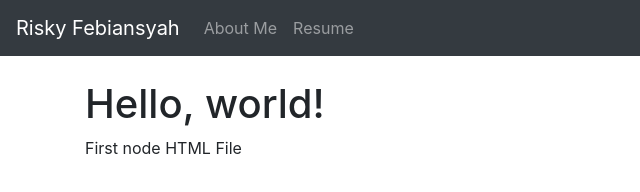
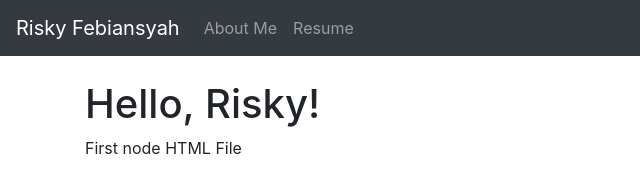
Before and after one commit to kodakon/Intro-to-Node, a plain HTML site: page index.html in a window 1280 px wide. Shown: the full height of the page, 0-640 px from the left. Drawn offline with nearby package versions, Linux system fonts and the light colour scheme.

Commit message:
Tweaked index.html

```diff
--- a/index.html
+++ b/index.html
@@ -8,7 +8,7 @@
     <!-- Bootstrap CSS -->
     <link rel="stylesheet" href="https://stackpath.bootstrapcdn.com/bootstrap/4.5.2/css/bootstrap.min.css" integrity="sha384-JcKb8q3iqJ61gNV9KGb8thSsNjpSL0n8PARn9HuZOnIxN0hoP+VmmDGMN5t9UJ0Z" crossorigin="anonymous">
 
-    <title>Hello, world!</title>
+    <title>Hello, risky!</title>
   </head>
   <body>
    <nav class="navbar navbar-expand-lg navbar-dark bg-dark">
@@ -36,7 +36,7 @@
 
     <br/>
     <div class="container">
-    <h1>Hello, world!</h1>
+    <h1>Hello, Risky!</h1>
     <p>First node HTML File</p>
     </div>
     <!-- Optional JavaScript -->
```
